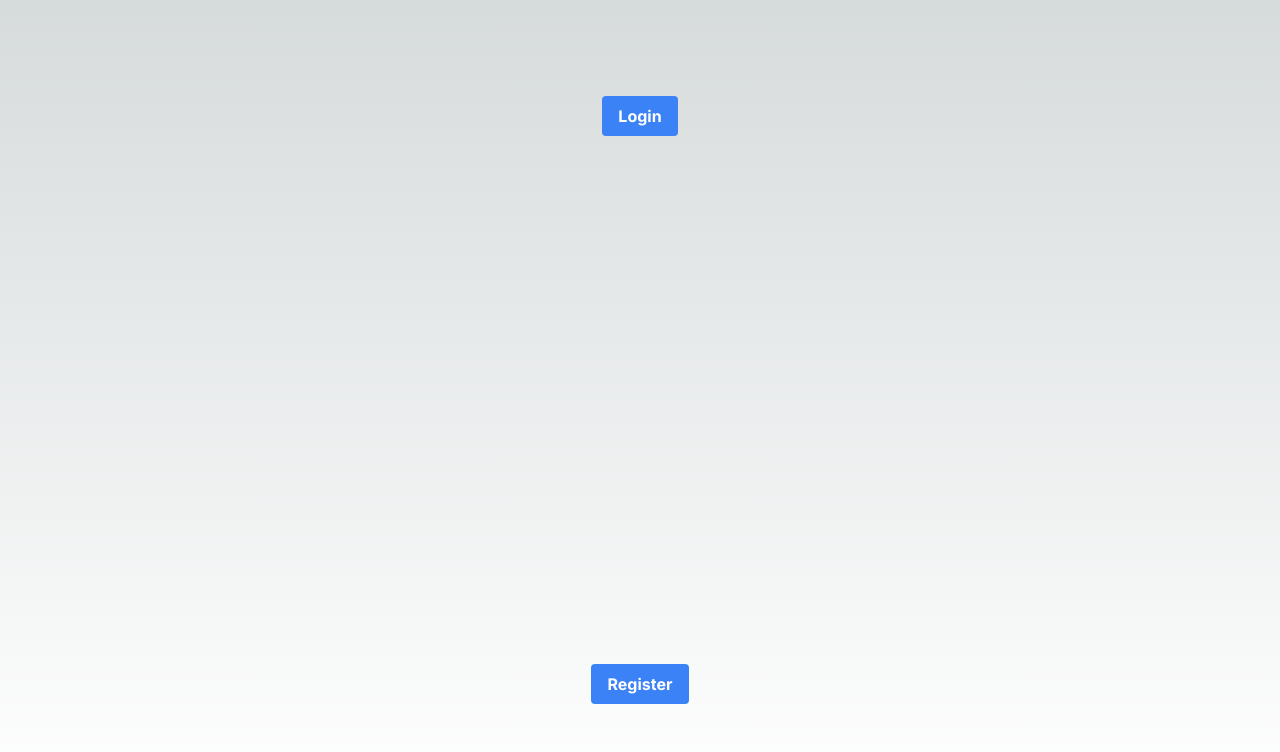
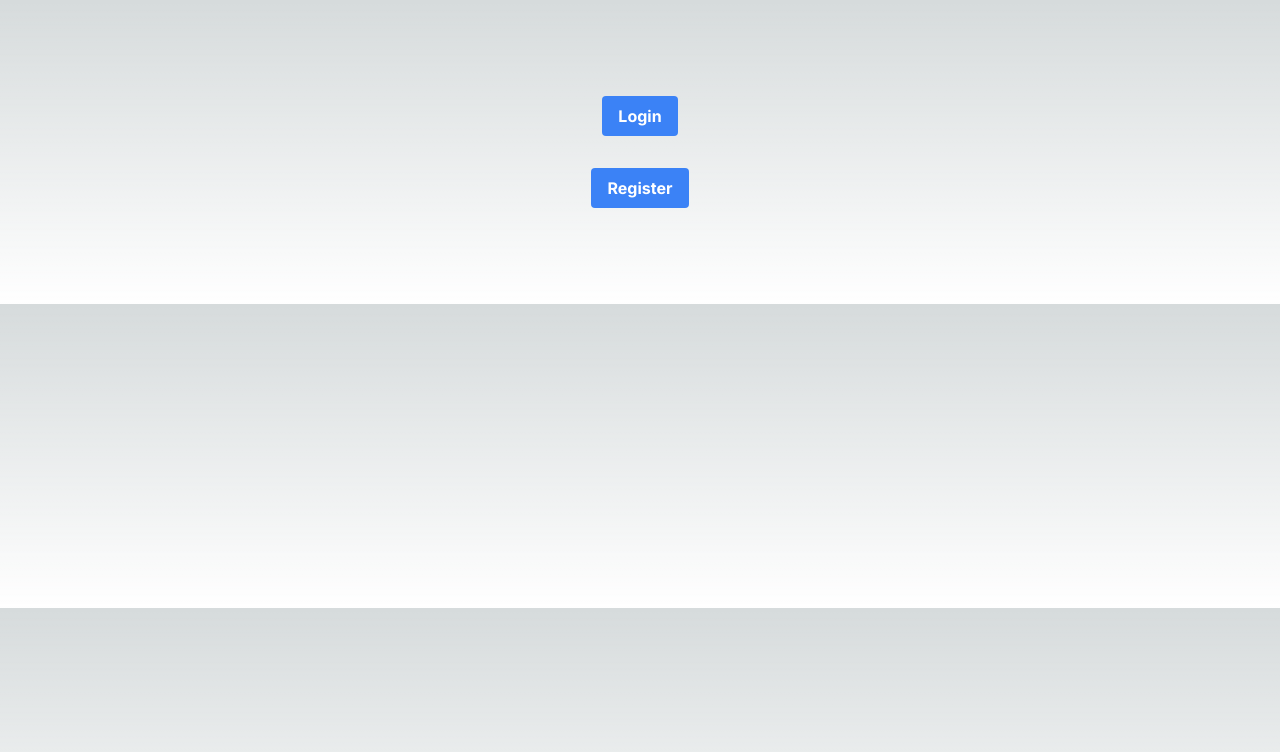
Before and after one commit to FIA-GSO/Projektgruppe1-Lerngruppen-tool, a Next.js app in the folder frontend/lerntool/: page / in a window 1280 px wide. Shown: the top 752 px of the page. Built offline with nearby package versions, Linux system fonts and the light colour scheme.

Commit message:
fixed login register button

```diff
--- a/frontend/lerntool/app/page.tsx
+++ b/frontend/lerntool/app/page.tsx
@@ -4,7 +4,7 @@
 
 export default function Home() {
     return (
-        <main className="flex min-h-screen flex-col items-center justify-between p-24">
+        <main className="flex flex-col gap-8 items-center justify-between p-24">
             <Button route="/login" btnName='Login'/>
             <Button route="/register" btnName='Register'/>
         </main>
```
